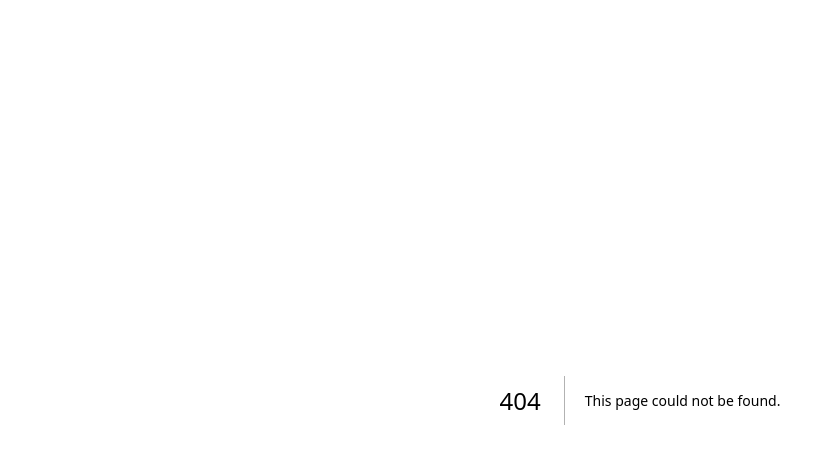
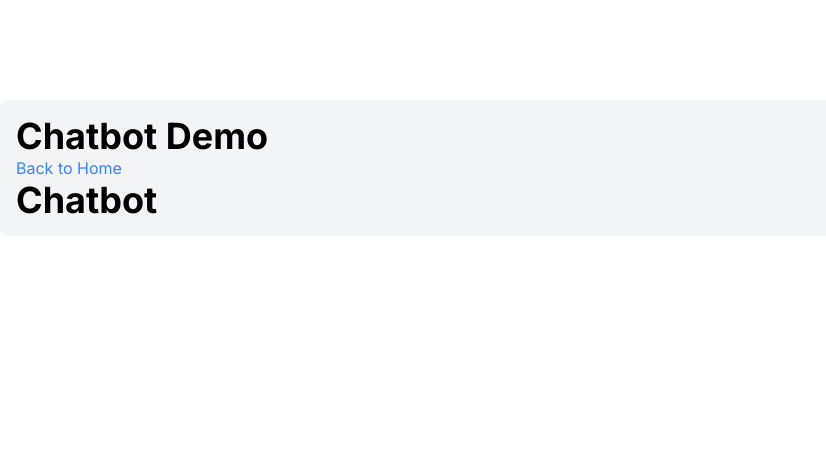
Before and after one commit to BSchoolland/next-components-bvt, a Next.js app: page /chatbot-demo in a window 1280 px wide. Before the commit this address had no page. Shown: the top 464 px of the page, without its empty margins (0-826 px from the left). Built offline with nearby package versions, Linux system fonts and the light colour scheme.

Commit message:
feat: set up chatbot component

```diff
--- /dev/null
+++ b/app/chatbot-demo/page.js
@@ -0,0 +1,15 @@
+'use client';
+import React from 'react';
+import Chatbot from '@/components/chatbot'
+
+const Page = () => {
+  return (
+    <div className="demo">
+        <h1>Chatbot Demo</h1>
+        <a href="/">Back to Home</a>
+        <Chatbot />
+    </div>
+  );
+};
+
+export default Page;
--- a/app/page.js
+++ b/app/page.js
@@ -2,7 +2,10 @@ export default function Home() {
   return (
     <div>
       <a href="/toast-demo">Go to toast demo</a>
+      <br />
       <a href="/tooltip-demo">Go to tooltip demo</a>
+      <br />
+      <a href="/chatbot-demo">Go to chatbot demo</a>
     </div>
   );
 }
--- /dev/null
+++ b/components/chatbot/Chatbot.js
@@ -0,0 +1,11 @@
+import React from "react";
+import styles from "./Chatbot.module.css";
+function Chatbot() {
+  return (
+    <div>
+      <h1>Chatbot</h1>
+    </div>
+  );
+}
+
+export default Chatbot;
--- /dev/null
+++ b/components/chatbot/index.js
@@ -0,0 +1,4 @@
+import Chatbot from "./Chatbot";
+
+
+export default Chatbot;
```
Also changed, not shown: components/chatbot/Chatbot.module.css (added), components/chatbot/README.md (added).
